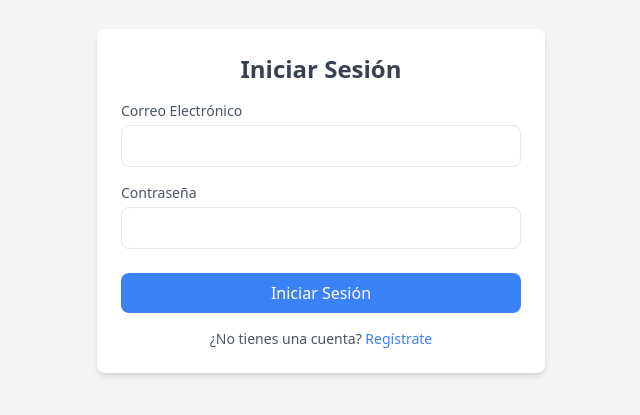
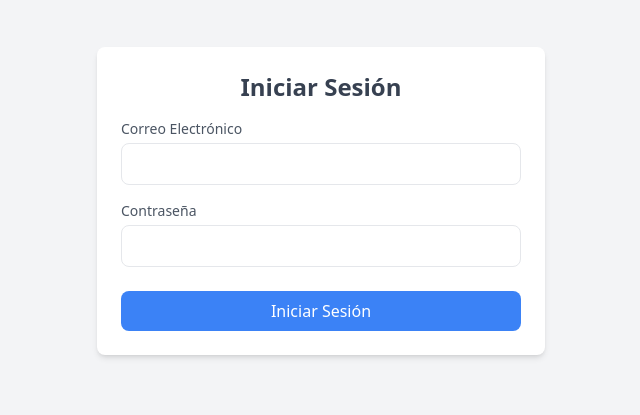
Before and after one commit to dieluna1/testGit, a plain HTML site: page index.html in a window 1280 px wide. Shown: the part 199-614 px from the top of the page, without its empty margins (319-959 px from the left). Drawn offline with nearby package versions, Linux system fonts and the light colour scheme.

Commit message:
elimino registrese

```diff
--- a/index.html
+++ b/index.html
@@ -25,9 +25,7 @@
                 Iniciar Sesión
             </button>
         </form>
-        <p class="mt-4 text-sm text-center text-gray-600">
-            ¿No tienes una cuenta? <a href="#" class="text-blue-500 hover:underline">Regístrate</a>
-        </p>
+
     </div>
 </body>
 </html>
```
